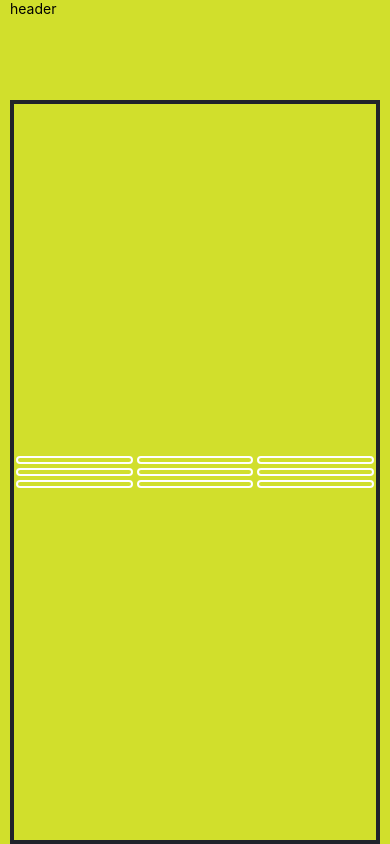
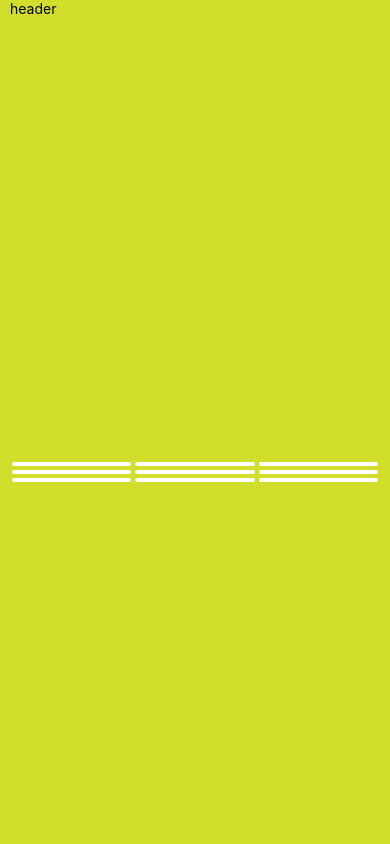
Before and after one commit to VadimGarkusha/TicTacToeNative, a React Native app: screen / in a window 390 px wide. Built offline with nearby package versions, Linux system fonts and the light colour scheme.

Commit message:
Styled game area

```diff
--- a/src/Game.js
+++ b/src/Game.js
@@ -4,24 +4,33 @@ import Square from './Square';
 import GameHeader from './GameHeader';
 
 const Game = function () {
+  const [state, setState] = React.useState({
+    isXTurn: true,
+  });
+
+  const toggleTurnChar = () => {
+    setState({...state, isXTurn: !state.isXTurn});
+    return state.isXTurn ? 'X' : 'O';
+  };
+
   return (
     <SafeAreaView style={styles.safeAreaView}>
-      <GameHeader />
+      <GameHeader playerOne="Player" playerTwo="AI" isXTurn={state.isXTurn} />
       <View style={styles.gameArea}>
         <View style={styles.gameRow}>
-          <Square />
-          <Square />
-          <Square />
+          <Square isXTurn toggleTurnChar={toggleTurnChar} />
+          <Square isXTurn toggleTurnChar={toggleTurnChar} />
+          <Square isXTurn toggleTurnChar={toggleTurnChar} />
         </View>
         <View style={styles.gameRow}>
-          <Square />
-          <Square />
-          <Square />
+          <Square isXTurn toggleTurnChar={toggleTurnChar} />
+          <Square isXTurn toggleTurnChar={toggleTurnChar} />
+          <Square isXTurn toggleTurnChar={toggleTurnChar} />
         </View>
         <View style={styles.gameRow}>
-          <Square />
-          <Square />
-          <Square />
+          <Square isXTurn toggleTurnChar={toggleTurnChar} />
+          <Square isXTurn toggleTurnChar={toggleTurnChar} />
+          <Square isXTurn toggleTurnChar={toggleTurnChar} />
         </View>
       </View>
     </SafeAreaView>
@@ -34,8 +43,6 @@ const styles = StyleSheet.create({
     backgroundColor: '#D1DF2C',
   },
   gameArea: {
-    borderWidth: 4,
-    borderColor: '#20232a',
     marginHorizontal: 10,
     flex: 1,
     flexWrap: 'wrap',
--- a/src/Square.js
+++ b/src/Square.js
@@ -1,10 +1,11 @@
 import React from 'react';
-import {TouchableHighlight, StyleSheet, View, Text} from 'react-native';
+import {TouchableHighlight, StyleSheet, Text} from 'react-native';
 
-const Square = function () {
+const Square = function ({isXTurn, toggleTurnChar}) {
   const [state, setState] = React.useState({
     isPressed: false,
     isDisabled: false,
+    displayedChar: '',
   });
 
   const toggleIsPressed = (isPressed) => {
@@ -13,8 +14,11 @@ const Square = function () {
 
   const buttonClick = () => {
     if (!state.isDisabled) {
-      console.log('HELLO');
-      setState({...state, isDisabled: true});
+      console.log(isXTurn);
+      const displayedChar = toggleTurnChar();
+      console.log(displayedChar);
+
+      setState({...state, isDisabled: true, displayedChar});
     }
   };
 
@@ -31,7 +35,7 @@ const Square = function () {
       onHideUnderlay={() => toggleIsPressed(false)}
       onShowUnderlay={() => toggleIsPressed(true)}
       onPress={buttonClick}>
-      <Text> </Text>
+      <Text style={styles.char}>{state.displayedChar}</Text>
     </TouchableHighlight>
   );
 };
@@ -43,6 +47,7 @@ const styles = StyleSheet.create({
     aspectRatio: 1,
     borderRadius: 10,
     margin: 2,
+    justifyContent: 'center',
   },
   touchablePress: {
     borderColor: '#8966E3',
@@ -50,9 +55,10 @@ const styles = StyleSheet.create({
   touchableNormal: {
     borderColor: '#fff',
   },
-  button: {
-    width: '100%',
-    height: '100%',
+  char: {
+    color: '#fff',
+    fontSize: 70,
+    textAlign: 'center',
   },
 });
 
```
